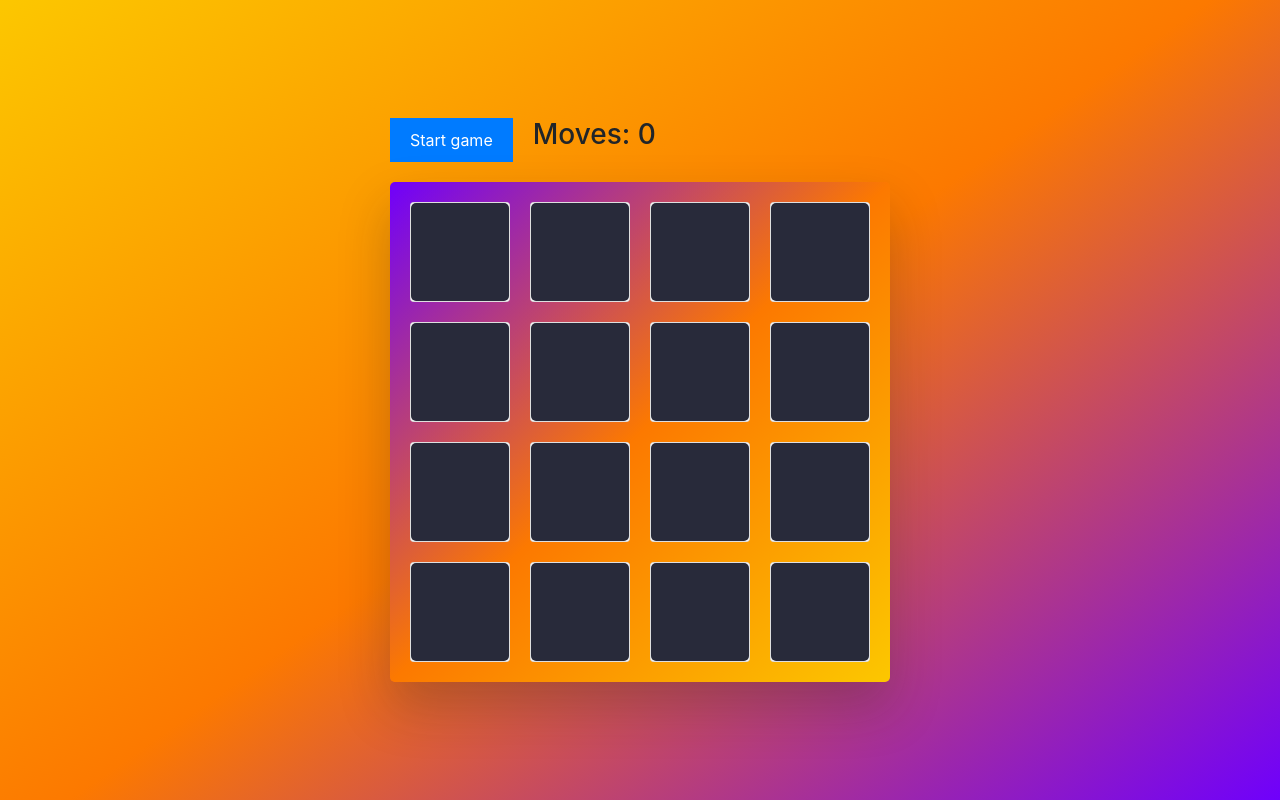
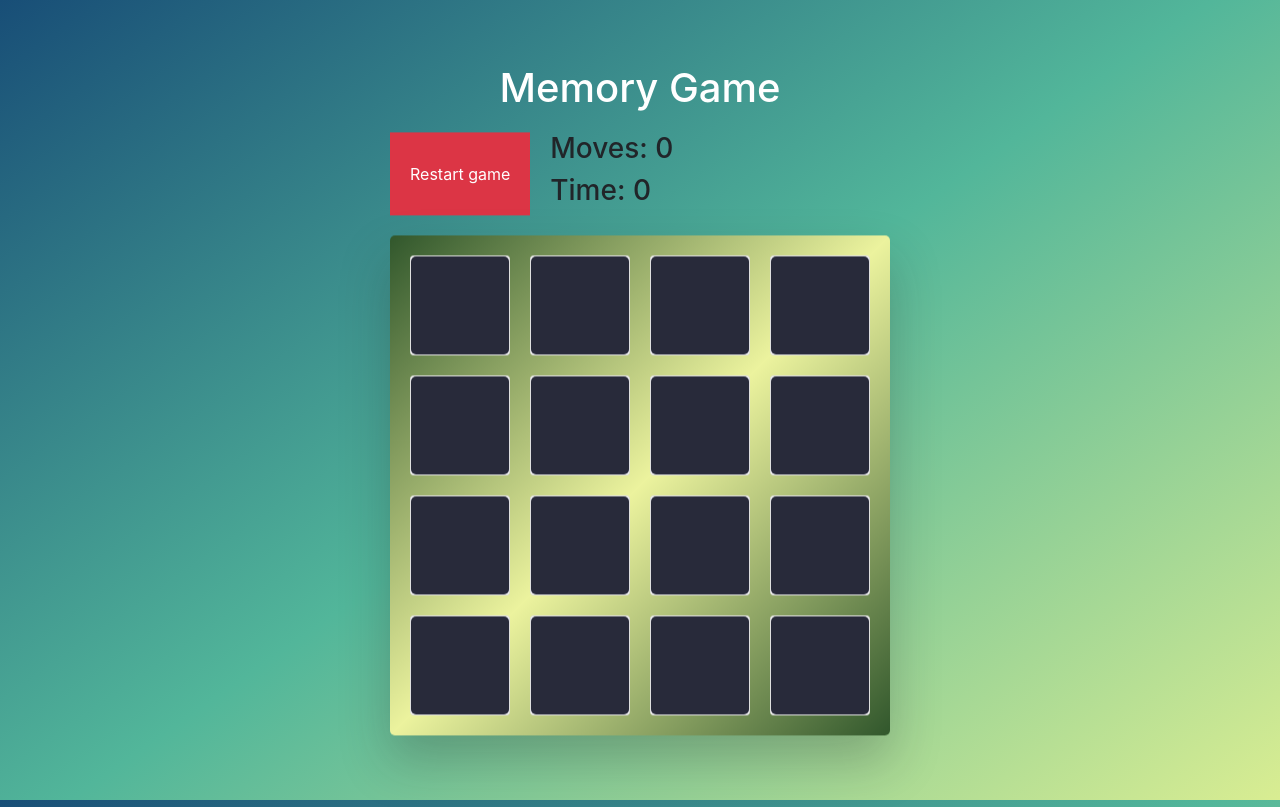
Before and after one commit to Code-Institute-Submissions/rgraingerdev-Memory_game, a plain HTML site: page index.html in a window 1280 px wide. Drawn offline with nearby package versions, Linux system fonts and the light colour scheme; some packages are replaced by stand-ins of ours; a script that the page names is missing.

Commit message:
Added ta timer feature

```diff
--- a/assets/JS/script.js
+++ b/assets/JS/script.js
@@ -6,14 +6,20 @@ const selectors = {
     board: document.querySelector('.game-container'),
     game: document.querySelector('.game'),
     moves: document.querySelector('.moves'),
+    timer: document.querySelector('.timer'),
     start: document.querySelector('.start'),
     win: document.querySelector('.win')
 };
+
+selectors.start.addEventListener('click', () => {
+    restartGame()
+})
 
 const gameState = {
     gameStarted: false,
     flippedCards: 0,
     totalFlips: 0,
+    totalTime: 0,
     loop: null
 };
 
@@ -72,6 +78,10 @@ const startGame = () => {
     selectors.start.classList.add('disabled')
     selectors.moves.innerText = `Moves: ${gameState.totalFlips}`
     }
+    gameState.loop = setInterval(() => {
+        gameState.totalTime++
+        selectors.timer.innertext = `Time: ${gameState.totalTime} seconds`
+    }, 1000)
 
 
 function flipBackCards() {
@@ -87,6 +97,7 @@ const flipCard = card => {
     while (gameState.gameStarted === true) {
         gameState.totalFlips++
         selectors.moves.innerText = `Moves: ${gameState.totalFlips}`
+        selectors.timer.innerText = `Time: ${gameState.totalTime}`
         break
     }
 
@@ -108,7 +119,7 @@ const flipCard = card => {
 
         setTimeout(() => {
             flipBackCards()
-        }, 500)
+        }, 200)
 
     }
 
@@ -118,7 +129,7 @@ const flipCard = card => {
             Swal.fire({
                 icon: 'success',
                 title: 'You Won!!',
-                html:  `<span class="highlight"> ${gameState.totalFlips} Moves</span>`,
+                html:  `<span class="highlight"> ${gameState.totalFlips} Moves and a time of ${gameState.totalTime} Seconds</span>`,
                 showCancelButton: true,
                 cancelButtonText: 'close',
                 confirmButtonText: 'restart',
@@ -132,7 +143,6 @@ const flipCard = card => {
         }, 1000)
     }
 }
-
 
 const attachEventListeners = () => {
     document.addEventListener('click', event => {
@@ -155,6 +165,7 @@ const restartGame = () => {
     gameState.gameStarted = false
     gameState.flippedCards = 0
     gameState.totalFlips = 0
+    gameState.totalTime = 0
     selectors.start.classList.remove('disabled')
     selectors.moves.innerText = `Moves: ${gameState.totalFlips}`
     selectors.board.classList.remove('flipped')
--- a/assets/css/style.css
+++ b/assets/css/style.css
@@ -1,8 +1,19 @@
-html {
+html{
     width: 100%;
     height: 100%;
-    background: linear-gradient(325deg,  #6f00fc 0%,#fc7900 50%,#fcc700 100%);
+    background: linear-gradient(325deg,  #d9ed92 0%,#52B69A 50%,#184e77 100%);
     font-family: Fredoka;
+}
+
+h1 {
+    text-align: center;
+}
+
+.title {
+    color: #FFF;
+    font-size: 24pt;
+    text-align: center;
+    margin-bottom: 20px;
 }
 
 .game {
@@ -46,7 +57,7 @@ button {
 .win {
     border-radius: 5px;
     box-shadow: 0 25px 50px rgb(33 33 33 / 25%);
-    background: linear-gradient(135deg,  #6f00fc 0%,#fc7900 50%,#fcc700 100%);
+    background: linear-gradient(135deg,  #31572C 0%,#ECF39E 50%,#31572C 100%);
     transition: transform .6s cubic-bezier(0.4, 0.0, 0.2, 1);
     backface-visibility: hidden;
 }
--- a/index.html
+++ b/index.html
@@ -15,10 +15,14 @@
 </head>
 <body>
     <div class="game">
+        <div class="title">
+            <h1>Memory Game</h1>
+        </div>
         <div class="controls">
-            <button class="start btn-primary">Start game</button>
+            <button class="start btn-danger">Restart game</button>
                 <div class="score">
                     <h3 class="moves">Moves: 0</h3>
+                    <h3 class="timer">Time: 0</h3>
                 </div>
             </div>
         <div class="game-container">
```
